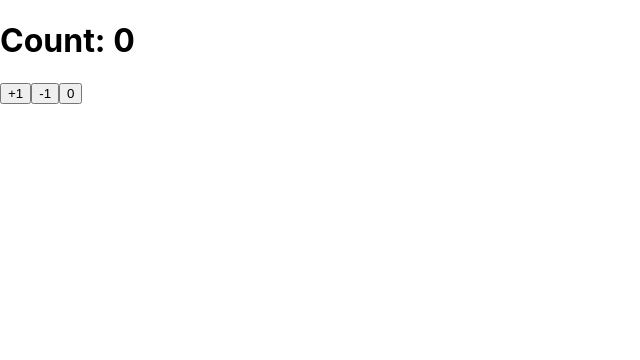
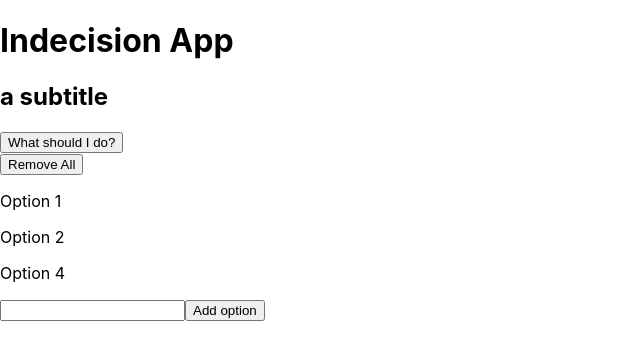
Before and after one commit to p32929/IndecisionApp, a React (Create React App) app: page / in a window 1280 px wide. Shown: the top 360 px of the page, without its empty margins (0-640 px from the left). Built offline with nearby package versions, Linux system fonts and the light colour scheme.

Commit message:
delete all option

```diff
--- a/src/App.js
+++ b/src/App.js
@@ -1,12 +1,12 @@
 import React, {Component} from 'react';
 import './App.css';
-import Counter from "./Playground/CounterApp/Counter";
+import IndecisionApp from "./Playground/IndecisionApp/IndecisionApp";
 
 class App extends Component {
 
     render() {
         return (
-            <Counter/>
+            <IndecisionApp/>
         );
     }
 }
--- a/src/Playground/IndecisionApp/AppComponents/Action.js
+++ b/src/Playground/IndecisionApp/AppComponents/Action.js
@@ -9,7 +9,7 @@ class Action extends Component {
     render() {
         return (
             <div>
-                <button onClick={this.handleClick}>
+                <button onClick={this.handleClick} disabled={!this.props.hasOptions} >
                     What should I do?
                 </button>
             </div>
--- a/src/Playground/IndecisionApp/AppComponents/Options.js
+++ b/src/Playground/IndecisionApp/AppComponents/Options.js
@@ -2,21 +2,10 @@ import React, {Component} from 'react';
 import Option from "./Option";
 
 class Options extends Component {
-
-    constructor(props) {
-        super(props);
-
-
-    }
-
-    handleRemoveAll() {
-        alert('remove all')
-    }
-
     render() {
         return (
             <div>
-                <button onClick={this.handleRemoveAll}>Remove All</button>
+                <button onClick={this.props.handleDeleteOption}>Remove All</button>
                 {
                     this.props.options.map(option =>
                         <Option key={option} optionText={option}/>
--- a/src/Playground/IndecisionApp/IndecisionApp.js
+++ b/src/Playground/IndecisionApp/IndecisionApp.js
@@ -5,17 +5,35 @@ import Options from "./AppComponents/Options";
 import AddOptions from "./AppComponents/AddOptions";
 
 class IndecisionApp extends Component {
+
+    constructor(props) {
+        super(props)
+
+        this.handleDeleteOption = this.handleDeleteOption.bind(this)
+        this.state = {
+            options: ["Option 1", "Option 2", "Option 4"]
+        }
+    }
+
+    handleDeleteOption() {
+        this.setState((ps) => {
+            return {
+                options: []
+            }
+        })
+    }
+
     render() {
 
         var title = "Indecision App"
         var subtitle = "a subtitle"
-        var options = ["Option 1", "Option 2", "Option 4"]
 
         return (
             <div>
                 <Header title={title} subtitle={subtitle}/>
-                <Action/>
-                <Options options={options}/>
+                <Action hasOptions={this.state.options.length > 0}/>
+                <Options options={this.state.options}
+                    handleDeleteOption={this.handleDeleteOption}/>
                 <AddOptions/>
             </div>
         );
```
